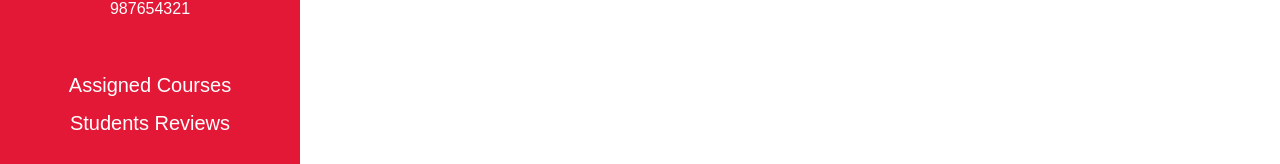
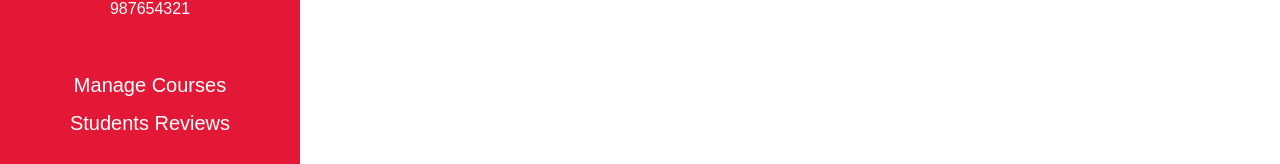
Before and after one commit to hvpham-yorku/Group8_YUPlanner, a React (Create React App) app in the folder frontend/yuplanner/: page /professor-profile in a window 1280 px wide. Shown: the part 198-362 px from the top of the page. Built offline with nearby package versions, Linux system fonts and the light colour scheme.

Commit message:
Updated ProfessorSidebar.js

```diff
--- a/frontend/yuplanner/src/components/ProfessorSidebar.js
+++ b/frontend/yuplanner/src/components/ProfessorSidebar.js
@@ -28,7 +28,7 @@ const ProfessorSidebar = () => {
       </div>
       <ul className="sidebar-menu">
         {/* <li><Link to="/profile" className="sidebar-link">Profile</Link></li> */}
-        <li><Link to="/assigned-courses" className="sidebar-link">Assigned Courses</Link></li>
+        <li><Link to="/manage-courses" className="sidebar-link">Manage Courses</Link></li>
         <li><Link to="/students-reviews" className="sidebar-link">Students Reviews</Link></li>
       </ul>
 
```
